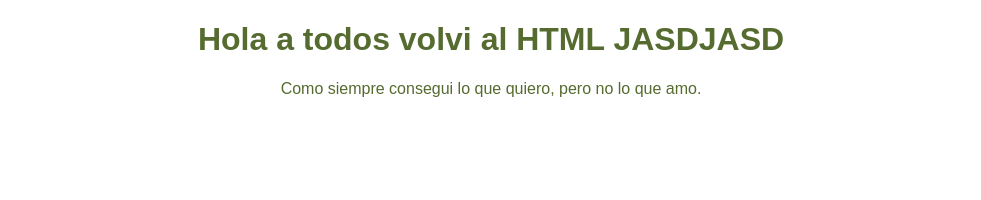
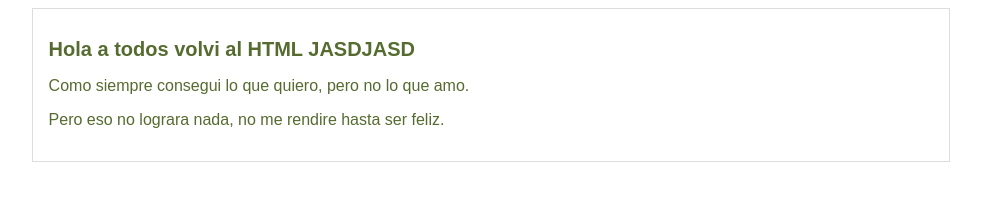
Before and after one commit to H-RafaelQR/Blog-Personal-QR, a plain HTML site: page blog.html in a window 1280 px wide. Shown: the whole page, without its empty margins (149-1130 px from the left). Drawn offline with Linux system fonts and the light colour scheme.

Commit message:
Commit al master del blog en su version mas reciente

```diff
--- a/blog.html
+++ b/blog.html
@@ -1,16 +1,18 @@
 <!DOCTYPE html>
 <html lang="en">
-
     <head>
         <meta charset="UTF-8">
         <meta name="viewport" content="width=device-width, initial-scale=1.0">
-    <title>Document</title>
+        <title>Html de Hector</title>
         <link rel="stylesheet" href="css/estilos.css"/>
     </head>
     <body>
-    <h1>
-        Hola a todos volvi al HTML JASDJASD
-    </h1>
+        <div id="container">
+            <div id="post">
+                <h1>Hola a todos volvi al HTML JASDJASD </h1>
                 <P>Como siempre consegui lo que quiero, pero no lo que amo.</P>
+                <p>Pero eso no lograra nada, no me rendire hasta ser feliz.</p>
+            </div>
+        </div>
     </body>
 </html>
--- a/css/estilos.css
+++ b/css/estilos.css
@@ -3,4 +3,19 @@ body
     color: darkolivegreen;
     text-align: center;
     font-family: "Arial";
+    font-size: 16px;
 }
+
+#container
+{
+    width: 70%;
+    padding: 1em;
+    text-align: left;
+    border: 1px solid #DDD;
+    margin: 0 auto;
+}
+
+#container h1
+{
+    font-size: 20px;
+}
```
Lines whose indentation alone changed are shown as unchanged.
